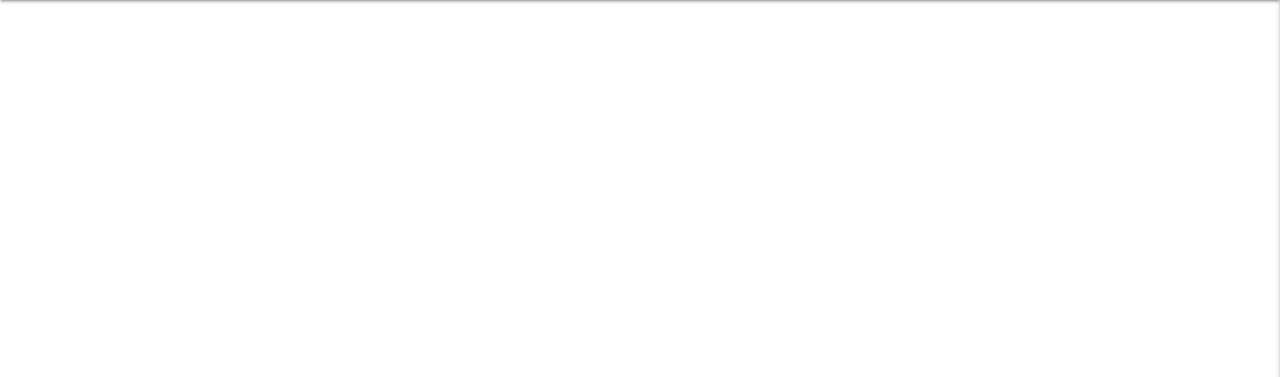
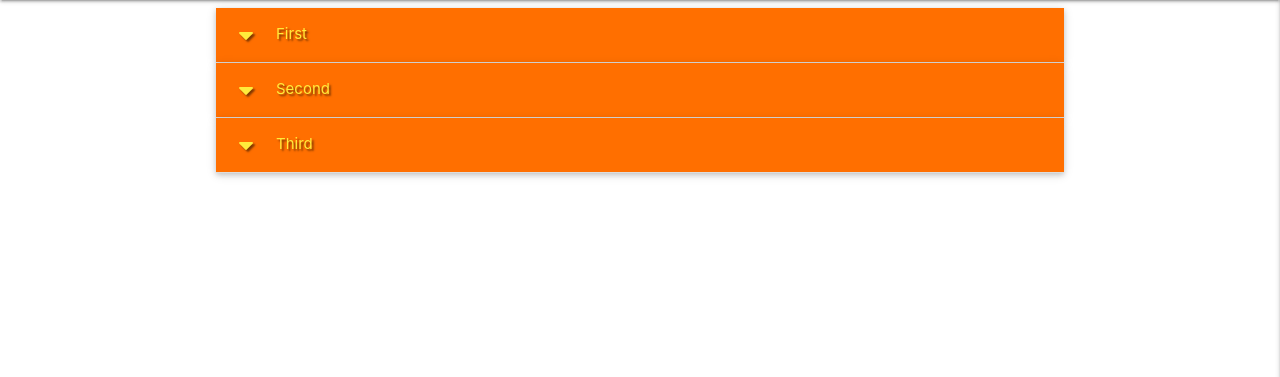
Before and after one commit to Davej66/the-book-review-hub, a Flask app: page / in a window 1280 px wide. Shown: the part 64-441 px from the top of the page. Run offline with Flask 2, Linux system fonts and the light colour scheme; data that the repository does not hold is empty; some libraries are stand-ins or nearby versions.

Commit message:
Adding task collapsible setup

```diff
--- a/app.py
+++ b/app.py
@@ -22,7 +22,7 @@ mongo = PyMongo(app)
 @app.route("/get_reviews")
 def get_reviews():
     tasks = mongo.db.tasks.find()
-    return render_template("reviews.html", tasks = tasks)
+    return render_template("reviews.html", tasks=tasks)
 
 
 
--- a/static/js/script.js
+++ b/static/js/script.js
@@ -1,3 +1,4 @@
 $(document).ready(function(){
-    $('.sidenav').sidenav({edge: "right"});
-  });
+  $('.sidenav').sidenav({edge: "right"});
+  $('.collapsible').collapsible();
+});
--- a/templates/reviews.html
+++ b/templates/reviews.html
@@ -9,4 +9,20 @@
 {{ task.is_urgent }}<br>
 {{ task.due_date }}<br>
 {% endfor %}
+
+<ul class="collapsible popout">
+    <li>
+        <div class="collapsible-header yellow-text amber darken-4 text-shadow"><i class="fas fa-caret-down"></i>First</div>
+        <div class="collapsible-body"><span>Lorem ipsum dolor sit amet.</span></div>
+    </li>
+    <li>
+        <div class="collapsible-header yellow-text amber darken-4 text-shadow"><i class="fas fa-caret-down"></i>Second</div>
+        <div class="collapsible-body"><span>Lorem ipsum dolor sit amet.</span></div>
+    </li>
+    <li>
+        <div class="collapsible-header yellow-text amber darken-4 text-shadow"><i class="fas fa-caret-down"></i>Third</div>
+        <div class="collapsible-body"><span>Lorem ipsum dolor sit amet.</span></div>
+    </li>
+</ul>
+
 {% endblock %}
```
Also changed, not shown: static/css/style.css (line endings or trailing spaces). Lines whose indentation alone changed are shown as unchanged.
